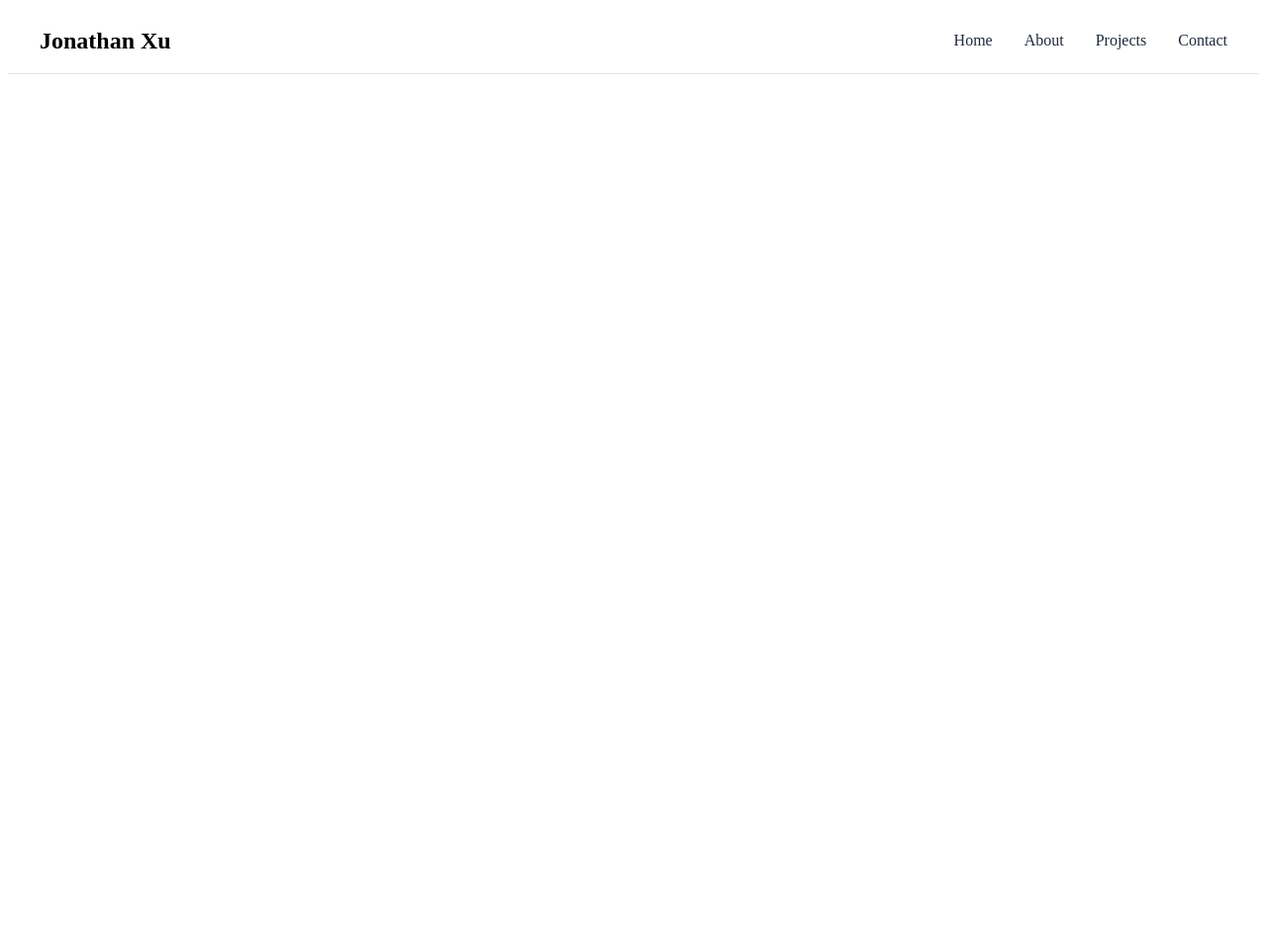
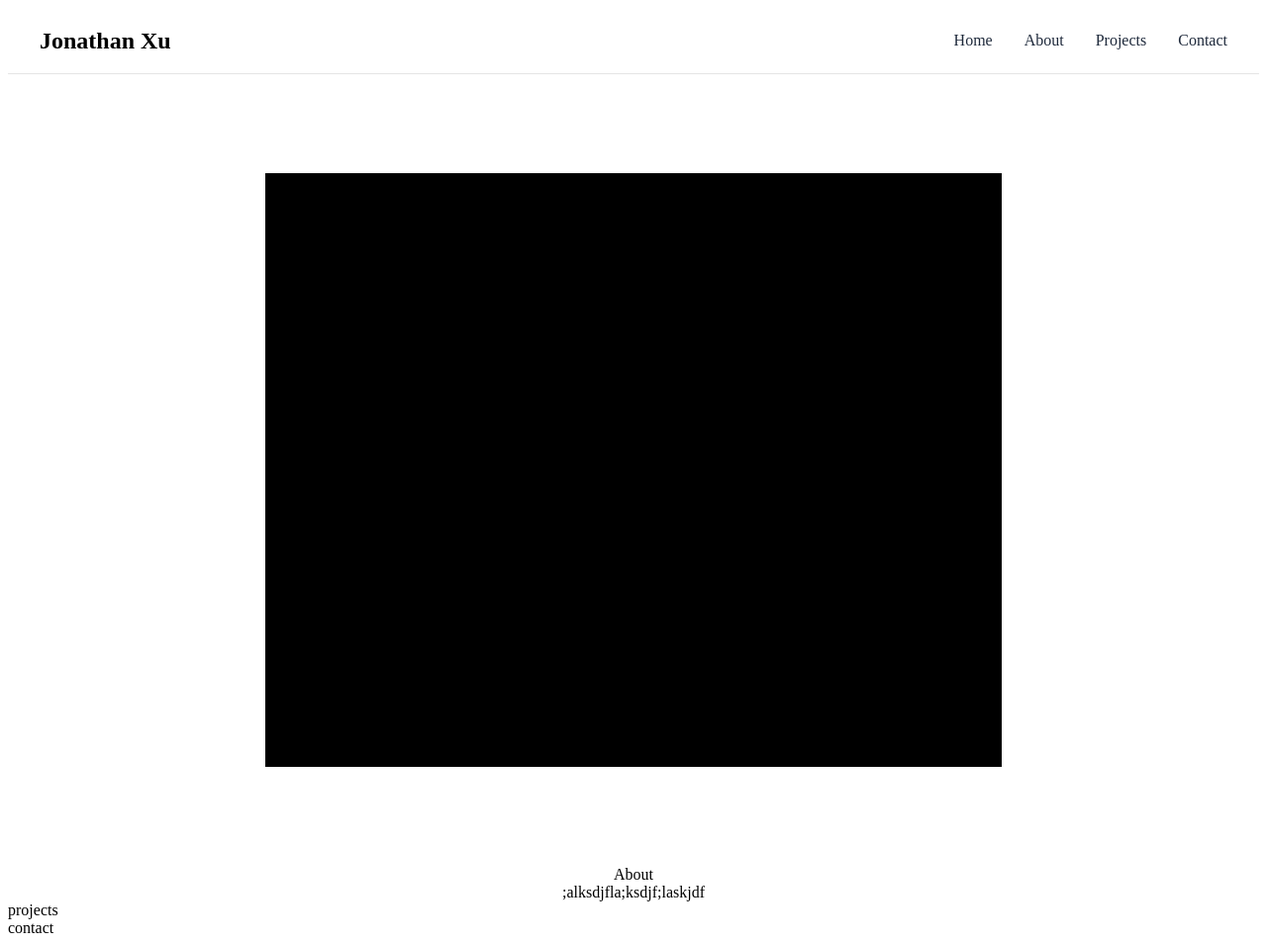
Before and after one commit to JonathanXu8/personal-portfolio, a plain HTML site: page index.html in a window 1280 px wide. Shown: the whole page at 99% size. Before the commit the page ends 800 px from the top, so only its background shows below. Drawn offline with Linux system fonts and the light colour scheme; a web font is replaced by a local one.

Commit message:
hero template

```diff
--- a/index.html
+++ b/index.html
@@ -7,6 +7,8 @@
 
     <title>Jonathan's Portfolio</title>
     <link rel="stylesheet" href="styles.css" />
+    <link rel="stylesheet" href="https://rsms.me/inter/inter.css" />
+
 
 </head>
 <body>
@@ -21,7 +23,32 @@
             </ul>
         </nav>
     </header>
+    <main>
 
 
+        <div class="hero">
+            <div class="terminal">square</div>
+        </div>
+
+        <section id="home" class="home">
+        </section>
+
+        <section id="about" class="about">
+            <div class="about-header">About</div>
+            <div class="about-body">
+                <div>;alksdjfla;ksdjf;laskjdf</div>
+                <div></div>
+            </div>
+        </section>
+
+        <section id="projects" class="projects">
+            projects
+        </section>
+
+        <section id="contact" class="contact">
+            contact
+        </section>
+
+    </main>
 </body>
 </html>
--- a/styles.css
+++ b/styles.css
@@ -41,3 +41,23 @@ nav {
     transition: all 0.3s ease;
     position: relative;
 }
+
+.hero {
+    display: flex;
+    justify-content: center;
+    align-items: center;
+    padding: 100px;
+}
+
+.terminal {
+    background-color: black;
+    height: 600px;
+    width: 70%;
+}
+
+.about {
+    display: flex;
+    flex-direction: column;
+    justify-content: center;
+    align-items: center;
+}
```
